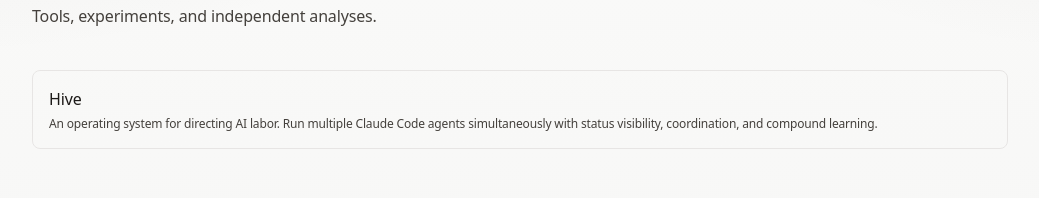
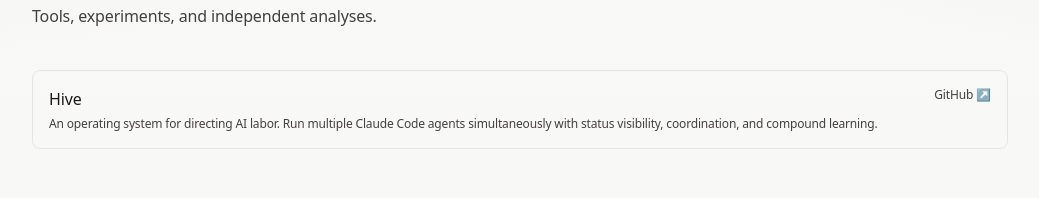
Before and after one commit to RohitMangtani/rohitmangtani-web, a Next.js app: page /lab in a window 1280 px wide. Shown: the part 173-371 px from the top of the page, without its empty margins (120-1159 px from the left). Built offline with nearby package versions, Linux system fonts and the light colour scheme.

Commit message:
Add GitHub link to Hive project card on projects page
Co-Authored-By: Claude Opus 4.6 <noreply@anthropic.com>

```diff
--- a/app/lab/page.tsx
+++ b/app/lab/page.tsx
@@ -17,12 +17,13 @@ export const metadata: Metadata = {
   },
 };
 
-const projects = [
+const projects: { href: string; title: string; description: string; projectUrl?: string }[] = [
   {
     href: '/lab/hive',
     title: 'Hive',
     description:
       'An operating system for directing AI labor. Run multiple Claude Code agents simultaneously with status visibility, coordination, and compound learning.',
+    projectUrl: 'https://github.com/RohitMangtani/hive',
   },
 ];
 
@@ -49,20 +50,29 @@ export default function LabPage() {
 
         <div className="space-y-3">
           {projects.map((item) => (
-            <Link
+            <div
               key={item.href}
-              href={item.href}
-              className="block group"
+              className="p-4 border border-[var(--border)] rounded-lg transition-all duration-200 hover:border-[var(--fg-muted)] hover:bg-[var(--bg-secondary)]"
             >
-              <div className="p-4 border border-[var(--border)] rounded-lg transition-all duration-200 hover:border-[var(--fg-muted)] hover:bg-[var(--bg-secondary)]">
+              <div className="flex items-start justify-between gap-4">
                 <div>
-                  <h3 className="font-medium text-[var(--fg)] group-hover:opacity-80 transition-opacity">
-                    {item.title}
-                  </h3>
+                  <Link href={item.href} className="hover:opacity-80 transition-opacity">
+                    <h3 className="font-medium text-[var(--fg)]">{item.title}</h3>
+                  </Link>
                   <p className="text-xs text-[var(--fg-muted)] mt-1">{item.description}</p>
                 </div>
+                {item.projectUrl && (
+                  <a
+                    href={item.projectUrl}
+                    target="_blank"
+                    rel="noopener noreferrer"
+                    className="text-xs text-[var(--fg-muted)] hover:text-[var(--fg)] transition-colors flex-shrink-0"
+                  >
+                    GitHub &#8599;
+                  </a>
+                )}
               </div>
-            </Link>
+            </div>
           ))}
         </div>
 
```
